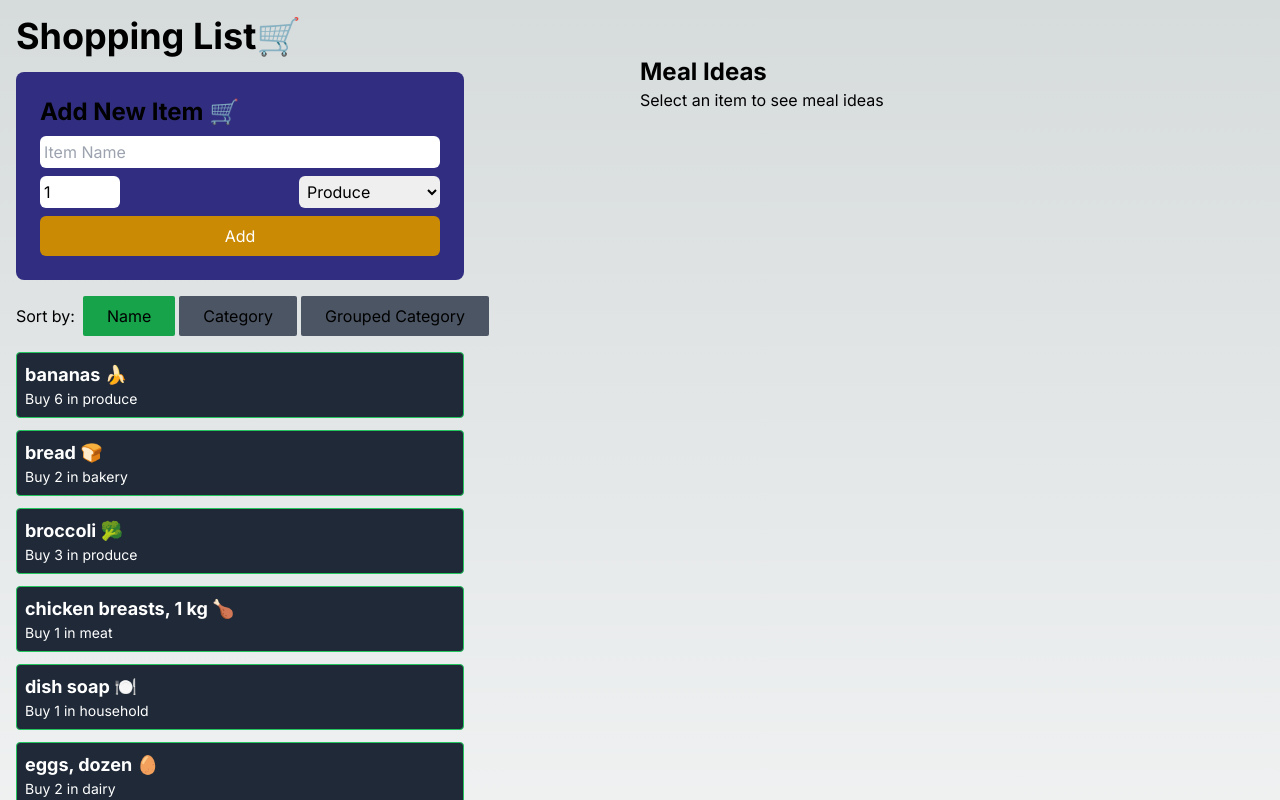
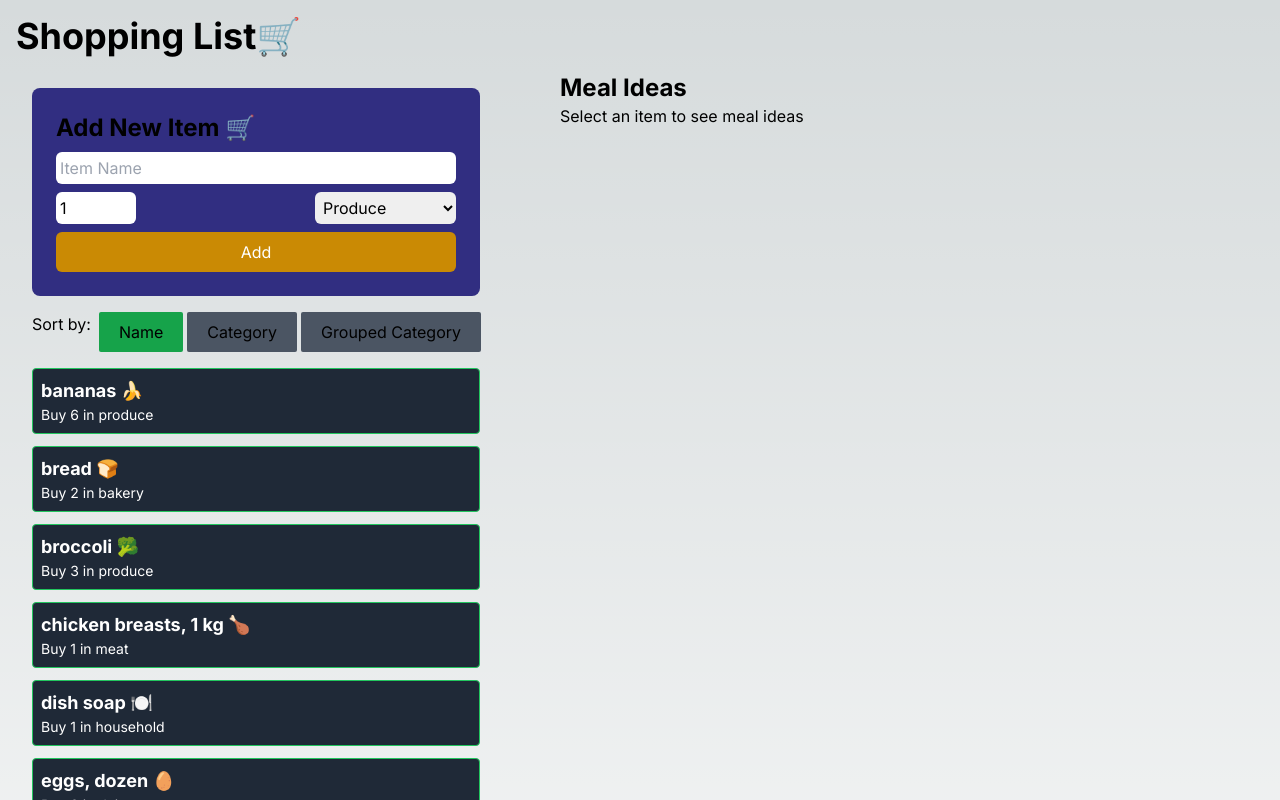
Before and after one commit to nathanc726/cprg306-assignments, a Next.js app: page /week7 in a window 1280 px wide. Shown: the top 800 px of the page. Built offline with nearby package versions, Linux system fonts and the light colour scheme.

Commit message:
Assignment week 7 v2
edited some CSS

```diff
--- a/app/week7/item-list.js
+++ b/app/week7/item-list.js
@@ -24,22 +24,22 @@ export default function ItemList({items, onItemSelect}) {
 
     return (
     <div>
-        <div className="flex m-4 items-center">
+        <div className="flex m-4 ">
             <label className='mr-2'>Sort by:</label>
             <button
-                className={`px-6 py-2 mr-1 rounded-sm ${sortBy === 'name' ? 'bg-green-600' : 'bg-gray-600'}`}
+                className={`px-5 py-2 mr-1 rounded-sm ${sortBy === 'name' ? 'bg-green-600' : 'bg-gray-600'}`}
                 onClick={() => setSortBy('name')}
             >
             Name
             </button>
             <button
-                className={`px-6 py-2 mr-1 rounded-sm ${sortBy === 'category' ? 'bg-green-600' : 'bg-gray-600'}`}
+                className={`px-5 py-2 mr-1 rounded-sm ${sortBy === 'category' ? 'bg-green-600' : 'bg-gray-600'}`}
                 onClick={() => setSortBy('category')}
             >
             Category
             </button>
             <button
-                className={`px-6 py-2 mr-1 rounded-sm ${sortBy === 'grouped category' ? 'bg-green-600' : 'bg-gray-600'}`}
+                className={`px-5 py-2 mr-1 rounded-sm ${sortBy === 'grouped category' ? 'bg-green-600' : 'bg-gray-600'}`}
                 onClick={() => setSortBy('grouped category')}
             >
             Grouped Category
--- a/app/week7/meal-ideas.js
+++ b/app/week7/meal-ideas.js
@@ -64,7 +64,7 @@ const loadMealIdeas = async () => {
           {meals.map((meal) => (
             <div
               key={meal.idMeal}
-              className="bg-indigo-900 rounded-lg p-2 mb-2"
+              className="bg-indigo-900 rounded-lg p-2 mb-2 w-full max-w-md"
             >
               {meal.strMeal}
             </div>
--- a/app/week7/page.js
+++ b/app/week7/page.js
@@ -17,7 +17,7 @@ export default function Page() {
 
     const handleItemSelect = (itemName) => {
         const cleanedItemName = itemName.replace(/([\u2700-\u27BF]|[\uE000-\uF8FF]|�[�-�]|�[�-�]|[\u2011-\u26FF]|�[�-�])/g, '').trim();
-        console.log('Cleaned item name:', cleanedItemName); // Add this line
+        console.log('Cleaned item name:', cleanedItemName);
         setSelectedItemName(cleanedItemName);
     };
 
@@ -27,11 +27,11 @@ export default function Page() {
                 <h1 className="text-4xl ml-4 mt-4 font-bold">Shopping List🛒</h1>
             </div>
             <div className="flex">
-                <div className="w-1/2">
+                <div className="flex-1 max-w-lg m-4">
                     <NewItem onAddItem={handleAddItem} />
                     <ItemList items={items} onItemSelect={handleItemSelect} />
                 </div>
-                <div className="w-1/2">
+                <div className="flex-1 max-w-lg m-4">
                     <MealIdeas ingredient={selectedItemName} />
                 </div>
             </div>
```
